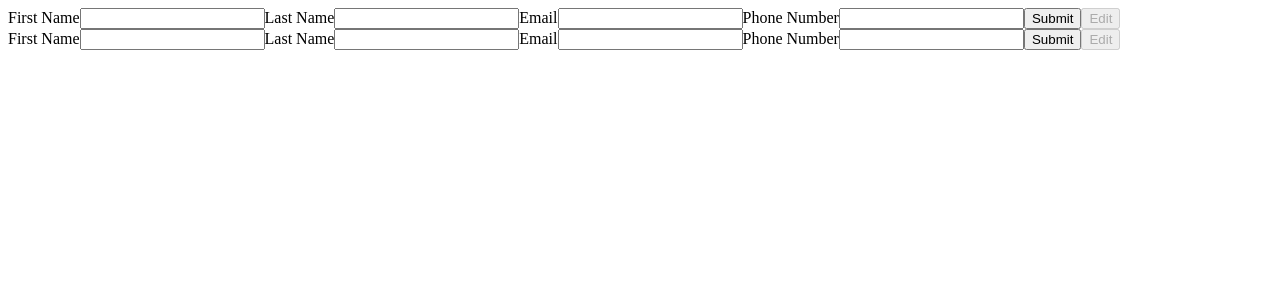
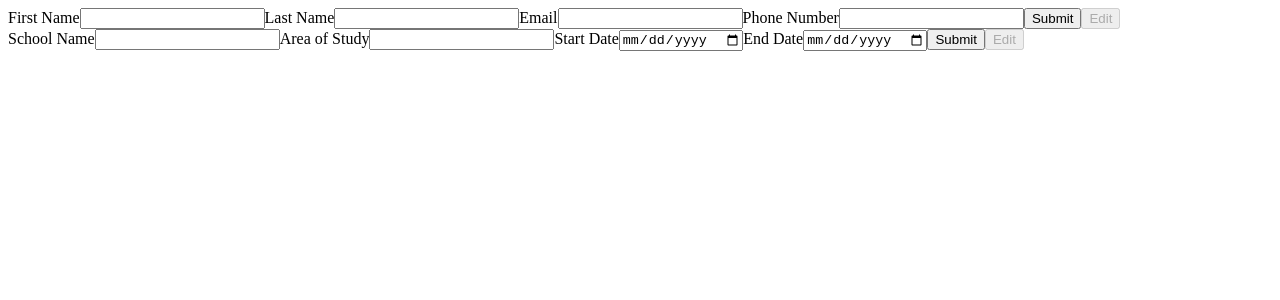
Before and after one commit to flipott/resumecreator, a React (Create React App) app in the folder resumecreator/: page / in a window 1280 px wide. Shown: the top 300 px of the page. Built offline with nearby package versions, Linux system fonts and the light colour scheme.

Commit message:
Create Education component form

```diff
--- a/resumecreator/src/components/Education.js
+++ b/resumecreator/src/components/Education.js
@@ -5,11 +5,11 @@ class Education extends Component {
         super();
 
         this.state = {
-            infoArray: {
-                firstName: '',
-                lastName: '',
-                email: '',
-                phone: '',
+            eduArray: {
+                school: '',
+                study: '',
+                startDate: '',
+                endDate: '',
             },
             disabled: false,
             editable: true,
@@ -22,34 +22,33 @@ class Education extends Component {
         const value = e.target.value;
 
         this.setState(prevState => ({
-            infoArray: {
-                ...prevState.infoArray,
+            eduArray: {
+                ...prevState.eduArray,
                 [name] : value
             }
         }))
     }
 
     submitHandler = (e) => {
-        this.props.handleSubmit(e, this.state.infoArray);
+        this.props.handleSubmit(e, this.state.eduArray);
         this.setState(prevState => ({
             disabled: !prevState.disabled,
             editable: !prevState.editable
         }))
-        console.log(this.state.disabled);
     }
 
     render() {
         return (
             <div>
-                <form onSubmit={(e) => this.submitHandler(e)} id="information">
-                    <label htmlFor="firstName">First Name</label>
-                    <input required type="text" name="firstName" id="firstName" onChange={this.handleChange} value={this.state.firstName} disabled={this.state.disabled}/>
-                    <label htmlFor="lastName">Last Name</label>
-                    <input required type="text" name="lastName" id="lastName" onChange={this.handleChange} value={this.state.lastName} disabled={this.state.disabled} />
-                    <label htmlFor="email">Email</label>
-                    <input required type="email" name="email" id="email" onChange={this.handleChange} value={this.state.email} disabled={this.state.disabled}/>
-                    <label htmlFor="phone">Phone Number</label>
-                    <input required type="tel" name="phone" id="phone" onChange={this.handleChange} value={this.state.phone} disabled={this.state.disabled} />
+                <form onSubmit={(e) => this.submitHandler(e)} id="education">
+                    <label htmlFor="school">School Name</label>
+                    <input required type="text" name="school" id="school" onChange={this.handleChange} value={this.state.eduArray.school} disabled={this.state.disabled}/>
+                    <label htmlFor="study">Area of Study</label>
+                    <input required type="text" name="study" id="study" onChange={this.handleChange} value={this.state.eduArray.study} disabled={this.state.disabled}/>
+                    <label htmlFor="startDate">Start Date</label>
+                    <input required type="date" name="startDate" id="startDate" onChange={this.handleChange} value={this.state.eduArray.startDate} disabled={this.state.disabled}/>
+                    <label htmlFor="endDate">End Date</label>
+                    <input required type="date" name="endDate" id="endDate" onChange={this.handleChange} value={this.state.eduArray.endDate} disabled={this.state.disabled}/>
                     <button type="submit" disabled={this.state.disabled}>Submit</button>
                     <button disabled={this.state.editable}>Edit</button>
                 </form>
```
